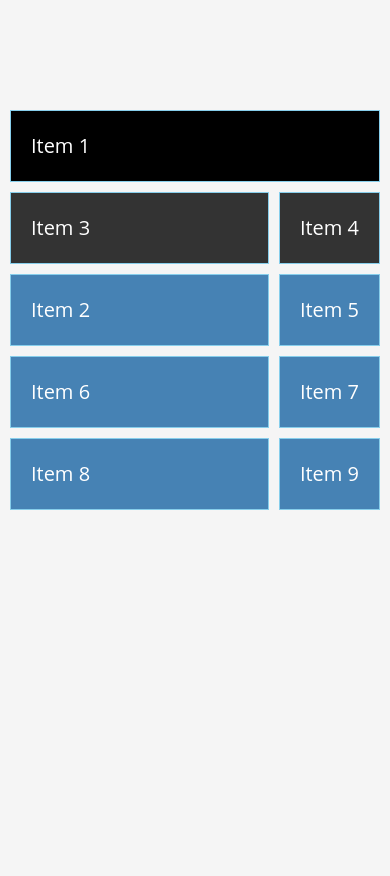
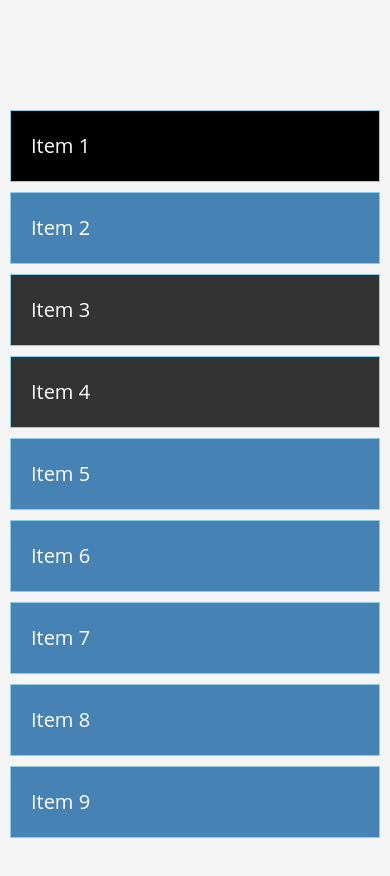
Before and after one commit to bradtraversy/grid-crash, a plain HTML site: page sandbox/grid.html in a window 390 px wide. Before the commit the page ends 844 px from the top, so only its background shows below. Drawn offline with Linux system fonts and the light colour scheme.

Commit message:
if smaller than 500px,the grid column will be one. row will be 9

```diff
--- a/sandbox/grid.css
+++ b/sandbox/grid.css
@@ -56,5 +56,41 @@ body {
 @media (max-width: 500px) {
   .container {
     grid-template-columns: 1fr;
+    grid-template-rows: repeat(9 ,1fr);
+  }
+  .item:nth-of-type(1){
+    grid-column: 1 /-1;
+  }
+  .item:nth-of-type(2){
+    grid-column: 1/-1;
+    grid-row: 2/3;
+  }
+  .item:nth-of-type(3){
+    grid-column: 1/-1;
+    grid-row: 3/4;
+  }
+  .item:nth-of-type(4){
+    grid-column: 1/-1;
+    grid-row:4/5 ;
+  }
+  .item:nth-of-type(5){
+    grid-column: 1/-1;
+    grid-row:5/6 ;
+  }
+  .item:nth-of-type(6){
+    grid-column: 1/-1;
+    grid-row:6/7 ;
+  }
+  .item:nth-of-type(7){
+    grid-column: 1/-1;
+    grid-row:7/8 ;
+  }
+  .item:nth-of-type(8){
+    grid-column: 1/-1;
+    grid-row:8/9 ;
+  }
+  .item:nth-of-type(9){
+    grid-column: 1/-1;
+    grid-row:9/10 ;
   }
 }
```
